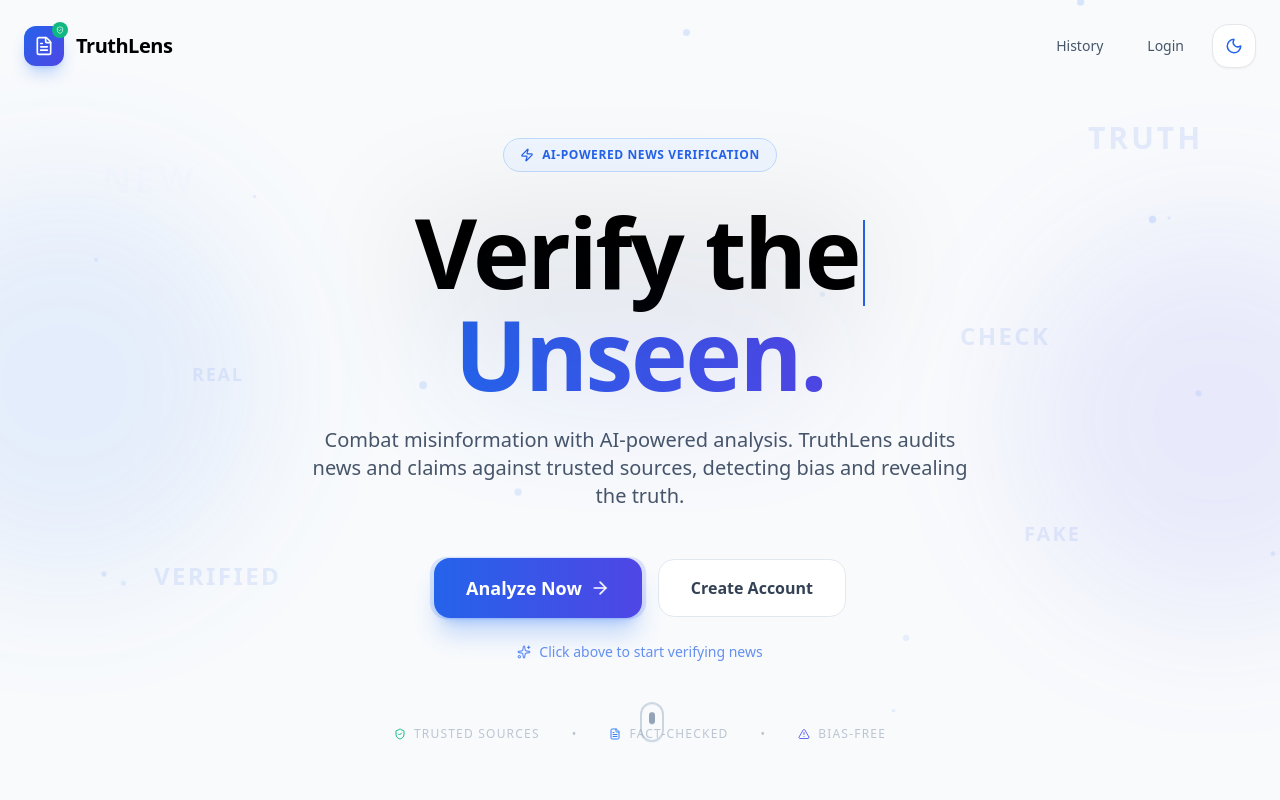
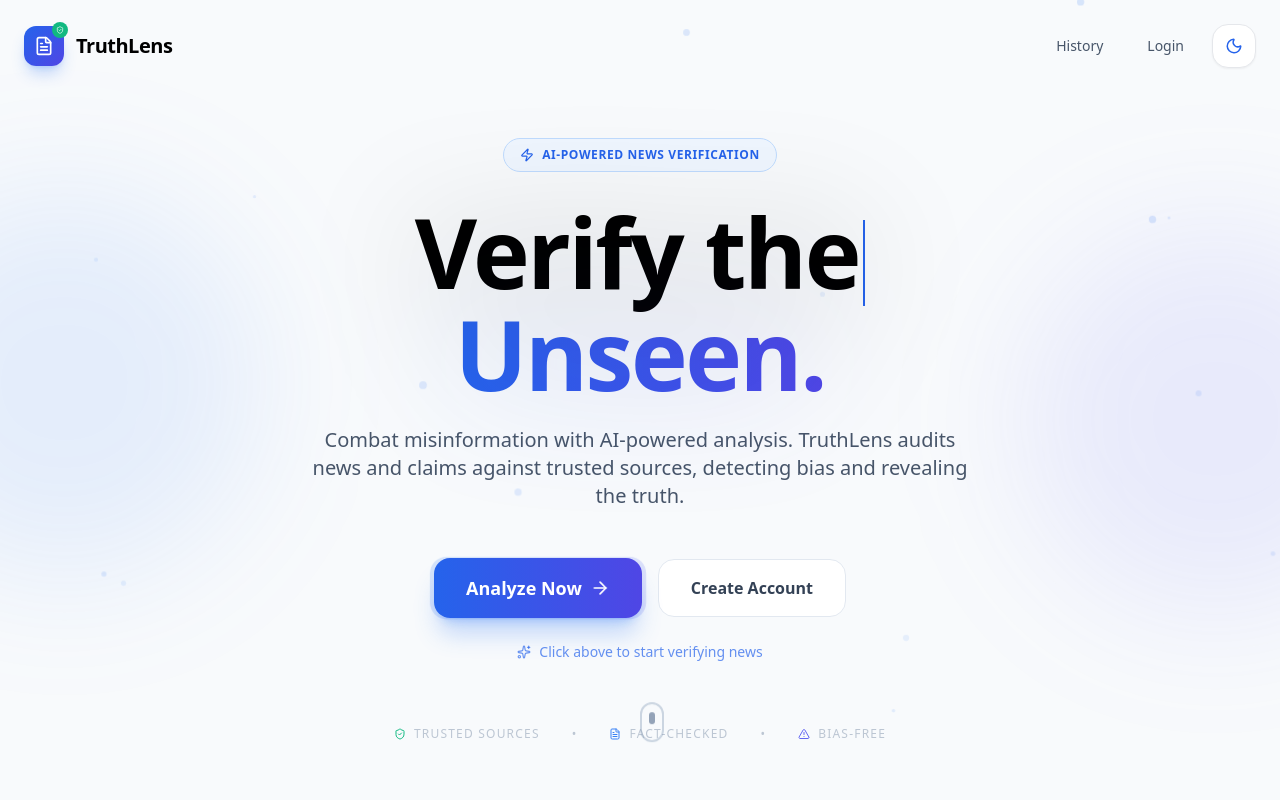
Before and after one commit to AvaneshJ/fairgpt, a Next.js app: page / in a window 1280 px wide. Shown: the top 800 px of the page. Built offline with nearby package versions, Linux system fonts and the light colour scheme.

Commit message:
Update landing page

```diff
--- a/app/page.tsx
+++ b/app/page.tsx
@@ -56,15 +56,6 @@
   },
 ];
 
-const floatingElements = [
-  { icon: "NEW", x: "8%", y: "20%", delay: "0s", duration: "25s", size: "text-4xl" },
-  { icon: "TRUTH", x: "85%", y: "15%", delay: "3s", duration: "22s", size: "text-3xl" },
-  { icon: "VERIFIED", x: "12%", y: "70%", delay: "6s", duration: "28s", size: "text-2xl" },
-  { icon: "FAKE", x: "80%", y: "65%", delay: "2s", duration: "24s", size: "text-xl" },
-  { icon: "REAL", x: "15%", y: "45%", delay: "5s", duration: "26s", size: "text-lg" },
-  { icon: "CHECK", x: "75%", y: "40%", delay: "1s", duration: "23s", size: "text-2xl" },
-];
-
 const particles = Array.from({ length: 20 }, (_, i) => ({
   id: i,
   x: Math.random() * 100,
@@ -118,22 +109,6 @@
           }}
         />
       ))}
-    </div>
-  );
-}
-
-function FloatingTextBadge({ icon, x, y, delay, duration, size }: typeof floatingElements[0]) {
-  return (
-    <div
-      className={`absolute hidden lg:flex pointer-events-none font-black ${size} text-blue-600/10 dark:text-blue-400/10 uppercase tracking-widest`}
-      style={{
-        left: x,
-        top: y,
-        animation: `badgeFloat ${duration} ease-in-out infinite`,
-        animationDelay: delay,
-      }}
-    >
-      {icon}
     </div>
   );
 }
@@ -279,10 +254,6 @@
       <section className="relative min-h-screen flex flex-col items-center justify-center px-6 pt-20 overflow-hidden">
         <PaperPlane />
         <FloatingParticles />
-
-        {floatingElements.map((props, i) => (
-          <FloatingTextBadge key={i} {...props} />
-        ))}
 
         <div className="absolute top-1/4 -left-32 w-96 h-96 bg-blue-500/10 rounded-full blur-3xl animate-float-slow" />
         <div className="absolute bottom-1/4 -right-32 w-96 h-96 bg-indigo-500/10 rounded-full blur-3xl animate-float-slow-reverse" />
@@ -470,25 +441,6 @@
       </footer>
 
       <style jsx global>{`
-        @keyframes badgeFloat {
-          0%, 100% {
-            transform: translateY(0) rotate(0deg);
-            opacity: 0.08;
-          }
-          25% {
-            transform: translateY(-20px) rotate(3deg);
-            opacity: 0.12;
-          }
-          50% {
-            transform: translateY(-10px) rotate(-2deg);
-            opacity: 0.1;
-          }
-          75% {
-            transform: translateY(-25px) rotate(2deg);
-            opacity: 0.08;
-          }
-        }
-
         @keyframes planeFly {
           0% {
             left: -200px;
```
